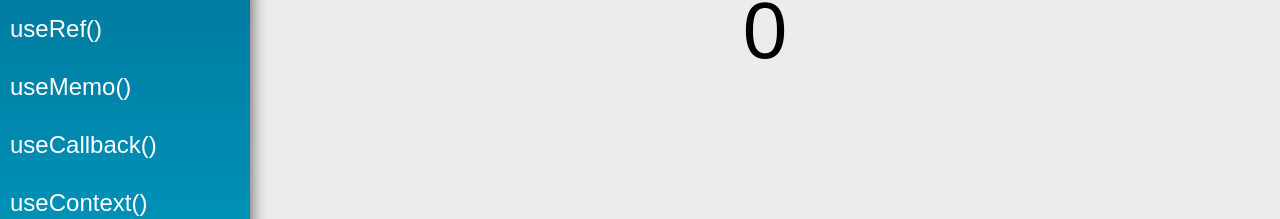
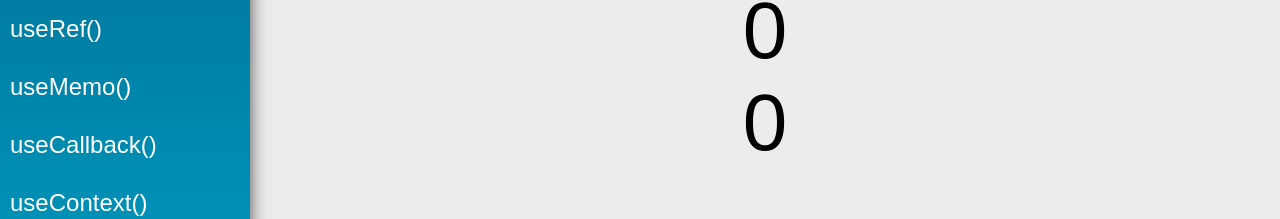
Before and after one commit to devBernardo-Mendes/reacthooks-study, a React (Create React App) app: page /useCallback in a window 1280 px wide. Shown: the part 185-404 px from the top of the page. Built offline with nearby package versions, Linux system fonts and the light colour scheme.

Commit message:
feat: New vid for view count

```diff
--- a/src/views/examples/UseCallback.jsx
+++ b/src/views/examples/UseCallback.jsx
@@ -12,6 +12,9 @@ const UseCallback = (props) => {
             <div className="center">
                 <span className="text">{count}</span>
             </div>
+            <div className="center">
+                <div className="text">{count}</div>
+            </div>
         </div>
     )
 }
```
